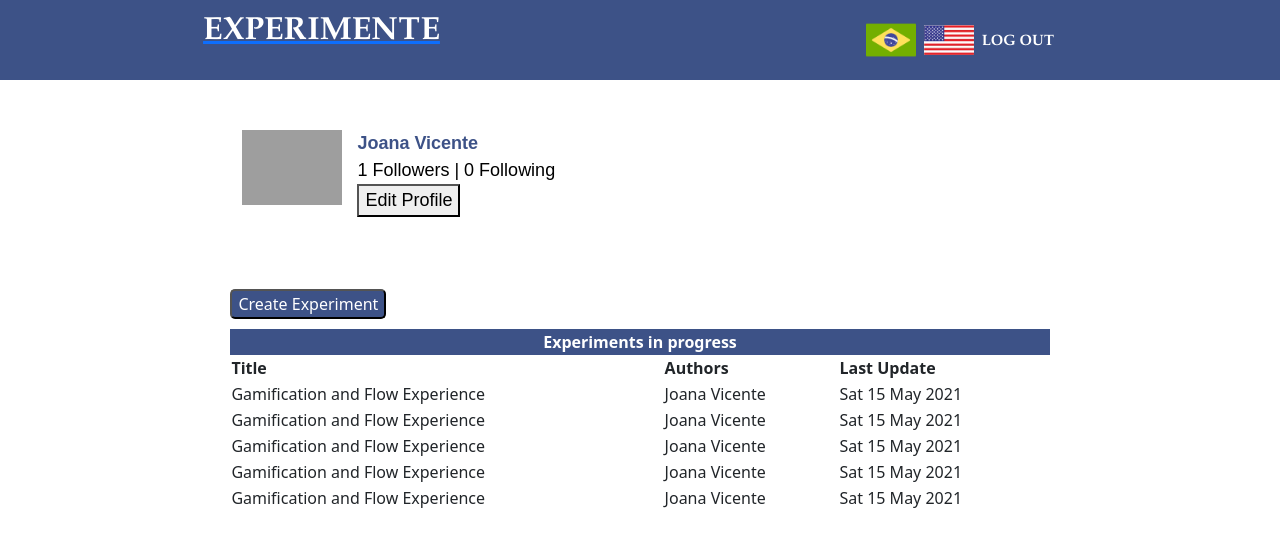
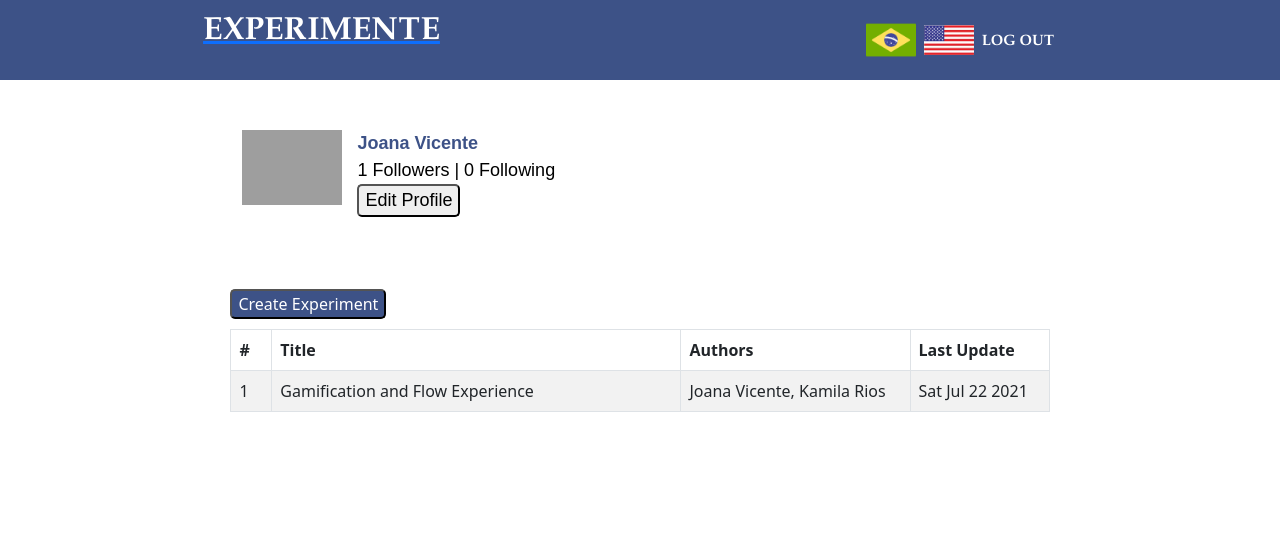
Before and after one commit to kamillatenorio/HCI-Project, a React (Create React App) app: page /userprofile in a window 1280 px wide. Shown: the top 546 px of the page. Built offline with nearby package versions, Linux system fonts and the light colour scheme; grey boxes are pictures that could not be loaded.

Commit message:
Adicionados pagina de reset

```diff
--- a/src/App.js
+++ b/src/App.js
@@ -13,6 +13,8 @@ import Analysis from './views/experimentPhases/Analysis';
 import Report from './views/experimentPhases/Report';
 
 import 'bootstrap/dist/css/bootstrap.min.css';
+import Reset from './views/Reset';
+import SignUpMain from './views/SignUpMain';
 
 function App() {
   return (
@@ -29,6 +31,8 @@ function App() {
             <Route path="/operation" component = {Operation}/>
             <Route path="/analysis" component = {Analysis}/>
             <Route path="/report" component = {Report}/>
+            <Route path="/reset" component = {Reset}/>
+            <Route path="/signUp" component = {SignUpMain}/>
             <Redirect to="/"/>
         </Switch>
       </ BrowserRouter>
--- a/src/index.js
+++ b/src/index.js
@@ -12,6 +12,7 @@ ReactDOM.render(
   document.getElementById('root')
 );
 
+
 // If you want to start measuring performance in your app, pass a function
 // to log results (for example: reportWebVitals(console.log))
 // or send to an analytics endpoint. Learn more: https://bit.ly/CRA-vitals
--- a/src/views/Login.jsx
+++ b/src/views/Login.jsx
@@ -18,7 +18,7 @@ class Login extends Component {
                 Sign in
               </button>
               <a style={{fontWeight: 'normal',fontSize:'large', float: 'right', marginTop: '25px'}}
-                href='/'>Forgot your password?</a>
+                href='/reset'>Forgot your password?</a>
             </form>
           </div>
     )
--- a/src/views/NewExperiment.jsx
+++ b/src/views/NewExperiment.jsx
@@ -6,11 +6,13 @@ class NewExperiment extends Component {
     return (
       <div className="content">
         <div style={{ width: '100%', marginLeft: '19%', marginRight: '16%' }}>
-          <div>
+          <div style={{width:'61%'}}>
             <p style={{
               fontWeight: 'bold', fontSize: 'xx-large', marginTop: '20px',
               color: '#727070'
             }}>CREATE A NEW EXPERIMENT</p>
+
+              <hr class="dotted"></hr>
           </div>
           <div style={{ width: '61%' }}>
             <form action="/scope">
--- /dev/null
+++ b/src/views/Reset.jsx
@@ -0,0 +1,23 @@
+import React, { Component } from 'react';
+import { Link } from 'react-router-dom';
+
+class Reset extends Component {
+  render() {
+    return (
+      <div id="sign_up_form" style={{marginLeft:'35%'}}>
+            <p id="text_sign_up">Password reset</p>
+            <form action="/">
+              <label for="email" class="labels_form">Email</label>
+              <input type="text" class="input_data" id="email" /><br />
+
+              <button class="blue_button" id="sign_up_button"
+              style={{width:'40%', float:'left'}}>
+                Send
+              </button>
+            </form>
+          </div>
+    )
+  }
+}
+
+export default Reset;
--- /dev/null
+++ b/src/views/SignUpMain.jsx
@@ -0,0 +1,34 @@
+import React, { Component } from 'react';
+import { Link } from 'react-router-dom';
+
+class SignUpMain extends Component {
+  render() {
+    return (
+      <div id="sign_up_form" style={{ marginLeft: '35%' }}>
+        <p id="text_sign_up">Sign Up for EXPERIMENTE</p>
+        <form action="/login">
+          <label for="username" class="labels_form">Username</label>
+          <input type="text" class="input_data" id="username" /><br />
+          <p class="input_description">
+            (Usernames may contain alphanumeric, _ and . characters)
+          </p>
+
+          <label for="email" class="labels_form">Email</label>
+          <input type="text" class="input_data" id="email" /><br />
+
+          <label for="password" class="labels_form">Password</label>
+          <input type="text" class="input_data" id="password" /><br />
+
+          <label for="pass2" class="labels_form">Confirm your password</label>
+          <input type="text" class="input_data" id="pass2" /><br />
+
+          <button class="blue_button" id="sign_up_button">
+            Create a New Account
+          </button>
+        </form>
+      </div>
+    )
+  }
+}
+
+export default SignUpMain;
--- a/src/views/UserProfile.jsx
+++ b/src/views/UserProfile.jsx
@@ -1,67 +1,59 @@
 import React, { Component } from 'react';
-import  '../App.css';
+import { Table } from 'react-bootstrap';
+import '../App.css';
 
 class UserProfile extends Component {
     render() {
         return (
             <div className="content">
-        <div class="container" style={{marginLeft:'18%'}}>
+                <div class="container" style={{ marginLeft: '18%' }}>
                     <div class="image">
-                <img id="profile_image" src="https://cdn1.iconfinder.com/data/icons/user-pictures/100/female1-512.png"/>
+                        <img id="profile_image" src="https://cdn1.iconfinder.com/data/icons/user-pictures/100/female1-512.png" />
                     </div>
                     <div id="profile_information">
-                <span style={{color: "#3D5287", fontWeight: 'bold'}}>Joana Vicente</span> <br />
+                        <span style={{ color: "#3D5287", fontWeight: 'bold' }}>Joana Vicente</span> <br />
                         <span>1 Followers | 0 Following</span>
                         <br />
 
-                <a href='login'><button>Edit Profile</button></a>
+                        <a href='login'><button
+                            style={{
+                                borderRadius: '5px'
+                            }}>Edit Profile</button></a>
                     </div>
                 </div>
-        <br/>
+                <br />
 
 
                 <div className="experiments_table">
-        <button className="blue_button" id="experiment_button" style={{marginLeft:'0', marginBottom:'10px'}}>
-            <a href="/newexperiment" style={{textDecoration:'none', color:'white'}}>Create Experiment</a>
+                    <button className="blue_button" id="experiment_button" style={{ marginLeft: '0', marginBottom: '10px' }}>
+                        <a href="/newexperiment" style={{ textDecoration: 'none', color: 'white' }}>Create Experiment</a>
                     </button>
-        <table class="table table-striped table-hover">
+
+
+                    <Table striped bordered hover id='experimentTable'>
+                        <thead>
                             <tr>
-                <td colspan="3" style={{backgroundColor:'#3D5287',
-                color:'white',
-                fontWeight:'bold', textAlign:'center'}}>Experiments in progress</td>
+                                <th style={{
+                                    width: '5%'
+                                }}>#</th>
+                                <th style={{
+                                    width: '50%'
+                                }}>Title</th>
+                                <th>Authors</th>
+                                <th style={{
+                                    width: '17%'
+                                }}>Last Update</th>
                             </tr>
+                        </thead>
+                        <tbody>
                             <tr>
-                <th>Title</th>
-                <th >Authors</th>
-                <th >Last Update</th>
+                                <td>1</td>
+                                <td>Gamification and Flow Experience</td>
+                                <td>Joana Vicente, Kamila Rios</td>
+                                <td>Sat Jul 22 2021 </td>
                             </tr>
-            <tr>
-                <td>Gamification and Flow Experience</td>
-                <td>Joana Vicente</td>
-                <td>Sat 15 May 2021</td>
-            </tr>
-            <tr>
-                <td>Gamification and Flow Experience</td>
-                <td>Joana Vicente</td>
-                <td>Sat 15 May 2021</td>
-            </tr>
-            <tr>
-                <td>Gamification and Flow Experience</td>
-                <td>Joana Vicente</td>
-                <td>Sat 15 May 2021</td>
-            </tr>
-            <tr>
-                <td>Gamification and Flow Experience</td>
-                <td>Joana Vicente</td>
-                <td>Sat 15 May 2021</td>
-            </tr>
-            <tr>
-                <td>Gamification and Flow Experience</td>
-                <td>Joana Vicente</td>
-                <td>Sat 15 May 2021</td>
-            </tr>
-
-        </table>
+                        </tbody>
+                    </Table>
                 </div>
             </div>
         )
--- a/src/views/experimentPhases/Scope.jsx
+++ b/src/views/experimentPhases/Scope.jsx
@@ -163,7 +163,7 @@ class Scope extends Component {
 
             </Tab>
             <Tab eventKey="operation" title="Operation">
-              <p style={{ marginLeft: '14%' }}>The experiment operation will be made by another tool, which can be accessed <a href="#" target="__Blank">HERE</a>.</p>
+              <p>The experiment operation will be made by another tool, which can be accessed <a href="#" target="__Blank">HERE</a>.</p>
             </Tab>
             <Tab eventKey="analysis" title="Analysis & Interpretation">
               <h1>Analysis & Interpretation</h1>
@@ -191,6 +191,9 @@ class Scope extends Component {
                   <option value="valor1" >Option 3</option>
                 </select>
 
+                <br/><br/>
+
+                <button className="blue_button saveButton">Send</button>
               </div>
             </Tab>
             <Tab eventKey="report" title="Report">
```
Lines whose indentation alone changed are shown as unchanged.
